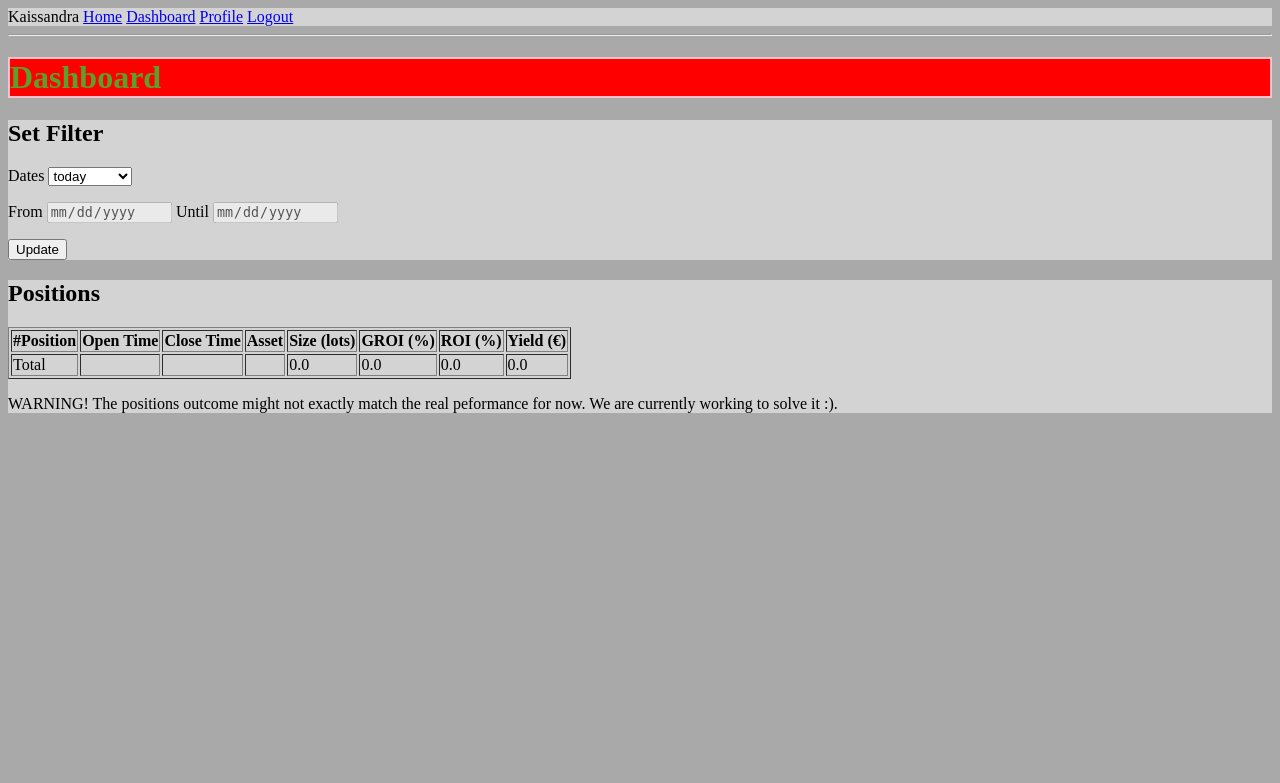
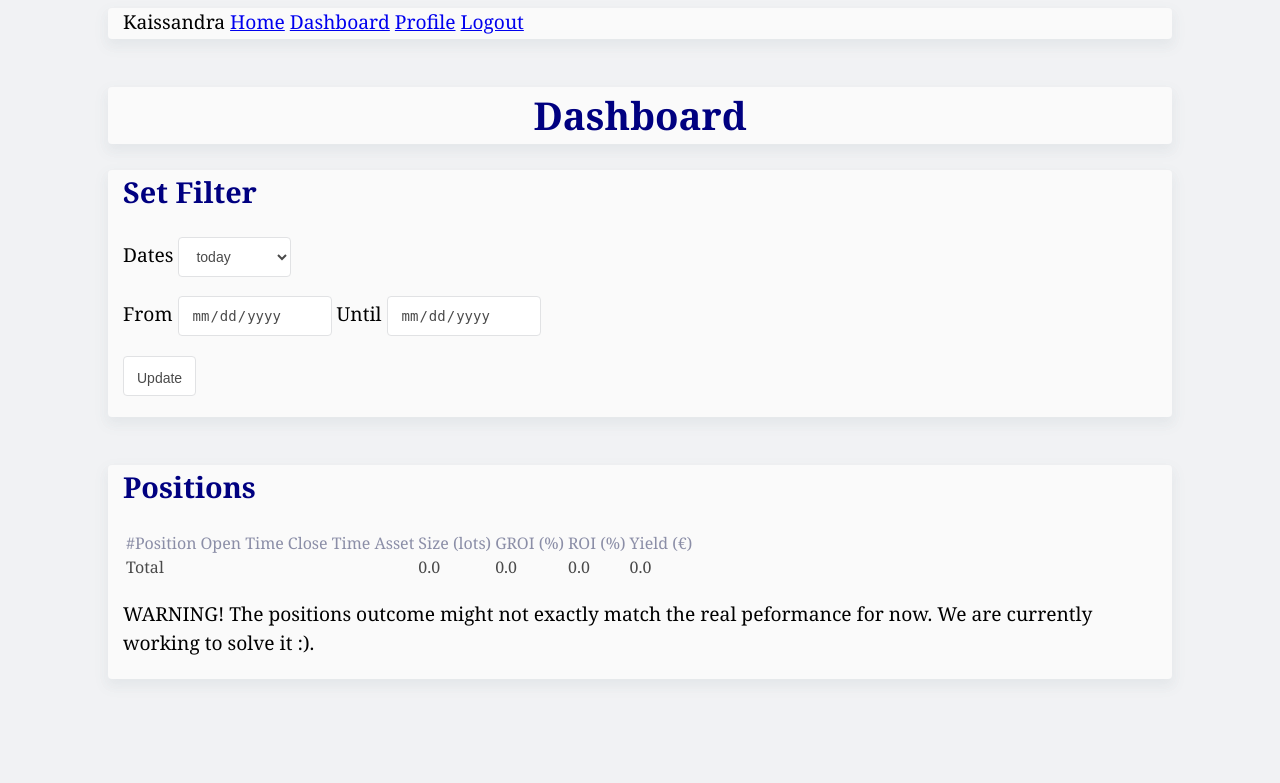
Before and after one commit to mgutierrez09/kaissandra_webapp, a Flask app: a page that uses app/templates/base.html in a window 1280 px wide. Shown: the top 783 px of the page. Run offline with Flask 2, Linux system fonts and the light colour scheme; the visitor is signed in with stand-in values (Sample User, id 1); data comes from the database, SQL or seed files in the repository; data that the repository does not hold is empty.

Commit message:
facelit v1.0

```diff
--- a/app/static/css/app.css
+++ b/app/static/css/app.css
@@ -1,16 +1,114 @@
 body{
     background: darkgray;
+    font-family: Charter,Georgia,serif;
+    line-height: 1.5;
+    letter-spacing: 0;
+    background-color: #f1f2f4;
+    /* background-color: rgba(var(--bg), 1); */
+    color: #050526;
+    color: rgba(var(--fg), 1);
+    font-size: 1.2em;
+    -webkit-font-smoothing: antialiased;
+    -moz-osx-font-smoothing: grayscale;
+    font-weight: normal;
+    word-wrap: break-word;
+    overflow-x: hidden;
+}
+.title-page {
+    text-align: center;
+    width: auto;
+    background: rgb(250, 250, 250);
+    /* box-shadow: 2px 2px 2px 2px grey; */
+    margin-right: 100px;
+    margin-left: 100px;
+    padding-left: 15px;
+    padding-right: 15px;
+    /* padding-bottom: 2px; */
+    /* padding-top: 15px; */
+    box-shadow: 0 6px 12px 6px rgba(102,119,136,0.03), 0 6px 12px rgba(102,119,136,0.05);
+    border-radius: 4px;
+    margin-bottom: 2px;
 }
 
+.container {
+    width: auto;
+    background: rgb(250, 250, 250);
+    /* box-shadow: 2px 2px 2px 2px grey; */
+    margin-right: 100px;
+    margin-left: 100px;
+    padding-left: 15px;
+    padding-right: 15px;
+    padding-bottom: 2px;
+    /* padding-top: 15px; */
+
+    box-shadow: 0 6px 12px 6px rgba(102,119,136,0.03), 0 6px 12px rgba(102,119,136,0.05);
+    border-radius: 4px;
+    margin-bottom: 48px;
+}
 div{
-    background: lightgray;
+    background: rgb(250, 250, 250);
+
 }
 
 h1 {
-    color:rgba(50, 200, 50, .8);
-    background: red;
-    border-color: pink;
+
+    color:navy;
+    /* border-color: navy;
     border-width: 2px;
-    border-style: solid;
+    border-style: solid; */
+    /* width: 500px; */
     /* color:#F400DD; */
 }
+
+h2{
+    color:navy;
+    /* border-color: navy;
+    border-width: 2px;
+    border-style: solid; */
+    /* width: 500px; */
+    /* color:#F400DD; */
+}
+
+h3{
+    color:navy;
+    /* border-color: navy;
+    border-width: 2px;
+    border-style: solid; */
+    /* width: 500px; */
+    /* color:#F400DD; */
+}
+
+tbody {
+    width: auto;
+    font-weight: 400;
+    line-height: 22px;
+    color: #4a4a4a;
+    vertical-align: middle;
+    white-space: nowrap;
+}
+
+table thead tr th {
+    width: auto;
+    font-weight: 500;
+    line-height: 17px;
+    color: #8B8EA7;
+    white-space: nowrap;
+}
+
+input, textarea, select, option, .form-control, .bootstrap-select.open .dropdown-toggle, .bootstrap-select .dropdown-toggle {
+    height: 40px;
+    background-color: #fff;
+    border: 1px solid #e1e2e4;
+    color: #4a4a4a;
+    border-radius: 4px;
+    font-size: 14px;
+    font-weight: 400;
+    line-height: 22px;
+    padding: 10px 13px;
+}
+
+.input-submit {
+    border-radius: 25px !important;
+    text-transform: uppercase;
+    font-weight: 500;
+}
--- a/app/templates/base.html
+++ b/app/templates/base.html
@@ -5,11 +5,11 @@
         {% else %}
         <title>kaissandra</title>
         {% endif %}
-        <link></link>
+        <!-- <link></link> -->
         <link rel="stylesheet" href="{{ url_for('static', filename='css/app.css') }}">
     </head>
     <body>
-        <div>
+        <div class="container">
             Kaissandra
             <a href="{{ url_for('main.index') }}">Home</a>
             {% if current_user.is_anonymous %}
@@ -19,8 +19,9 @@
             <a href="{{ url_for('main.profile', username=current_user.username) }}">Profile</a>
             <a href="{{ url_for('main.logout') }}">Logout</a>
             {% endif %}
+
         </div>
-        <hr>
+
         {% with messages = get_flashed_messages() %}
         {% if messages %}
         <ul>
--- a/app/templates/dashboard.html
+++ b/app/templates/dashboard.html
@@ -1,8 +1,10 @@
 {% extends "base.html" %}
 
 {% block content %}
+  <div class=title-page>
     <h1>Dashboard</h1>
-    <div>
+  </div>
+  <div class="container">
       <h2> Set Filter </h2>
       <form action="" method="post" novalidate>
         {{filterform.hidden_tag()}}
@@ -17,11 +19,12 @@
         {{ filterform.end_date() }}
       </p>
       <p>{{ filterform.submit() }}</p>
-    </div>
-  </form>
-    <div class="container">
+    </form>
+  </div>
+  <div class="container">
+
     <h2> Positions </h2>
-    <table border="1">
+    <table>
       <thead>
         <tr>
           <th> #Position </th><th> Open Time </th><th> Close Time </th><th> Asset </th><th> Size (lots) </th><th> GROI (%) </th><th> ROI (%) </th><th> Yield (€) </th>
--- a/app/templates/login.html
+++ b/app/templates/login.html
@@ -1,7 +1,7 @@
 {% extends "base.html" %}
 
 {% block content %}
-<div>
+<div class="container">
     <h1>Sign In</h1>
     <form action="" method="post" novalidate>
         {{ form.hidden_tag() }}
--- a/app/templates/profile.html
+++ b/app/templates/profile.html
@@ -1,6 +1,8 @@
 {% extends "base.html" %}
 
 {% block content %}
+<div class=title-page>
     <h1>Profile page not implemented yet</h1>
+</div>
 
 {% endblock %}
```
Also changed, not shown: app/templates/index.html (+5 -3 lines).
